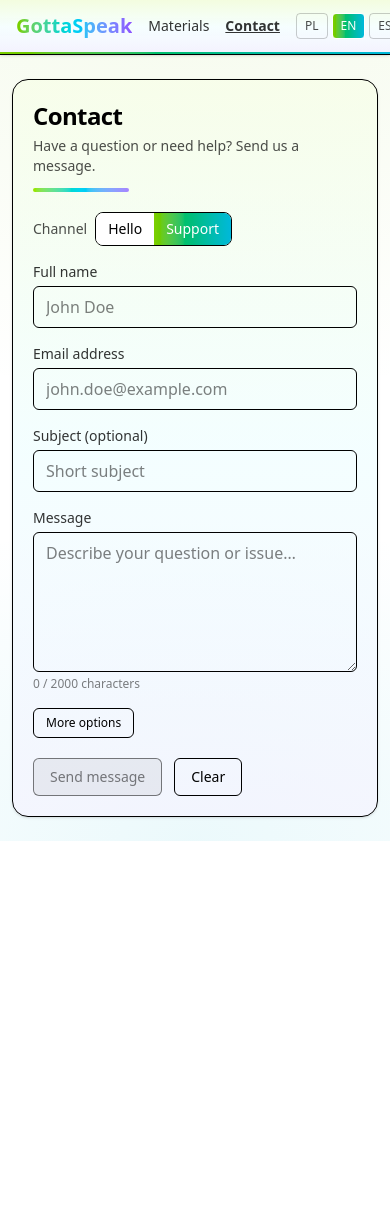
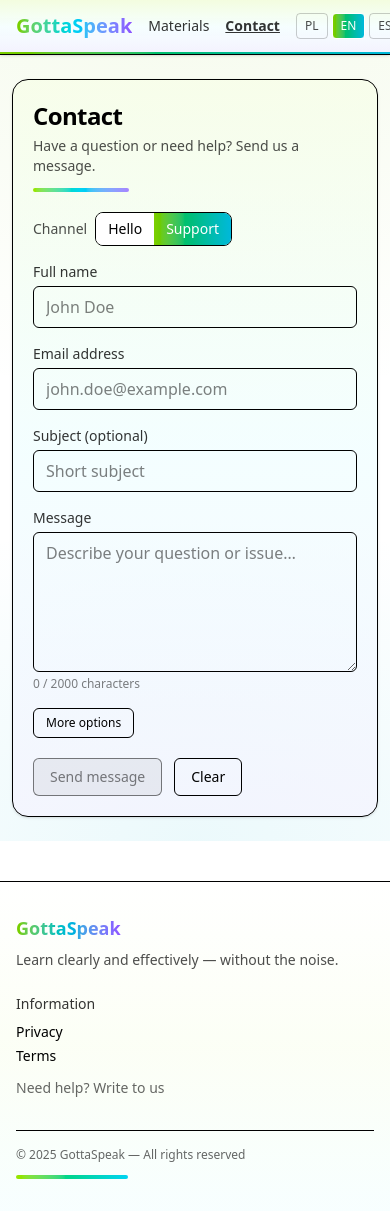
Before and after one commit to Ania58/gottaspeak-frontend, a React (Vite) app: page /contact in a window 390 px wide. Before the commit the page ends 844 px from the top, so only its background shows below. Built offline with nearby package versions, Linux system fonts and the light colour scheme; no server answers.

Commit message:
feat(ui): add responsive gradient Footer with i18n (PL/EN/ES)

```diff
--- a/src/App.tsx
+++ b/src/App.tsx
@@ -3,6 +3,7 @@
 import MaterialsList from "./pages/materials/MaterialsList";
 import MaterialDetails from "./pages/materials/MaterialDetails";
 import ContactPage from "./pages/contact/ContactPage";
+import Footer from "./components/layout/Footer";
 
 
 function App() {
@@ -17,6 +18,7 @@
           <Route path="/contact" element={<ContactPage />} />
           <Route index element={<div className="p-6">Home</div>} />
         </Routes>
+        <Footer />
       </Router>
     </>
   )
--- /dev/null
+++ b/src/components/layout/Footer.tsx
@@ -0,0 +1,65 @@
+import { Link } from "react-router-dom";
+import { useTranslation } from "react-i18next";
+
+export default function Footer() {
+  const { t } = useTranslation();
+  const year = new Date().getFullYear();
+
+  return (
+    <footer className="mt-10 border-t bg-gradient-to-b from-white via-lime-50/40 to-cyan-50/40">
+      <div className="mx-auto max-w-6xl px-4 py-8">
+        <div className="grid gap-6 sm:grid-cols-[1.2fr_1fr]">
+          <div>
+            <Link
+              to="/"
+              className="inline-block text-lg font-semibold bg-gradient-to-r from-lime-500 via-cyan-500 to-violet-500 bg-clip-text text-transparent"
+            >
+              GottaSpeak
+            </Link>
+            <p className="mt-2 text-sm text-black/70">
+              {t("footer.tagline")}
+            </p>
+          </div>
+
+          <div className="text-sm sm:justify-self-end">
+            <div className="font-medium text-black/80">{t("footer.legal")}</div>
+            <ul className="mt-2 space-y-1">
+              <li>
+                <Link
+                  to="/privacy"
+                  className="underline decoration-transparent underline-offset-2 hover:decoration-inherit transition"
+                >
+                  {t("footer.privacy")}
+                </Link>
+              </li>
+              <li>
+                <Link
+                  to="/terms"
+                  className="underline decoration-transparent underline-offset-2 hover:decoration-inherit transition"
+                >
+                  {t("footer.terms")}
+                </Link>
+              </li>
+              <li className="mt-3 text-black/60">
+                {t("footer.supportHint")}{" "}
+                <Link
+                  to="/contact"
+                  className="font-medium underline decoration-transparent underline-offset-2 hover:decoration-inherit transition"
+                >
+                  {t("footer.writeUs")}
+                </Link>
+              </li>
+            </ul>
+          </div>
+        </div>
+
+        <div className="mt-8 flex flex-col items-start justify-between gap-3 border-t pt-4 sm:flex-row sm:items-center">
+          <p className="text-xs text-black/60">
+            © {year} GottaSpeak — {t("footer.rights")}
+          </p>
+          <div className="h-1 w-28 rounded-full bg-gradient-to-r from-lime-400 via-emerald-400 to-cyan-400" />
+        </div>
+      </div>
+    </footer>
+  );
+}
--- a/src/i18next/translations.en.json
+++ b/src/i18next/translations.en.json
@@ -80,5 +80,15 @@
       "message": "Message must be at least 3 characters."
     },
     "counter": "{{n}} / {{max}} characters"
+  },
+  "footer": {
+    "tagline": "Learn clearly and effectively — without the noise.",
+    "navigate": "Navigate",
+    "legal": "Information",
+    "privacy": "Privacy",
+    "terms": "Terms",
+    "supportHint": "Need help?",
+    "writeUs": "Write to us",
+    "rights": "All rights reserved"
   }
 }
--- a/src/i18next/translations.es.json
+++ b/src/i18next/translations.es.json
@@ -80,5 +80,15 @@
       "message": "El mensaje debe tener al menos 3 caracteres."
     },
     "counter": "{{n}} / {{max}} caracteres"
+  },
+  "footer": {
+    "tagline": "Aprende de forma clara y eficaz, sin ruido.",
+    "navigate": "Navegación",
+    "legal": "Información",
+    "privacy": "Privacidad",
+    "terms": "Términos",
+    "supportHint": "¿Necesitas ayuda?",
+    "writeUs": "Escríbenos",
+    "rights": "Todos los derechos reservados"
   }
 }
--- a/src/i18next/translations.pl.json
+++ b/src/i18next/translations.pl.json
@@ -81,5 +81,15 @@
       "message": "Wiadomość musi mieć co najmniej 3 znaki."
     },
     "counter": "{{n}} / {{max}} znaków"
+  },
+  "footer": {
+    "tagline": "Ucz się jasno i skutecznie — bez zbędnego szumu.",
+    "navigate": "Nawigacja",
+    "legal": "Informacje",
+    "privacy": "Prywatność",
+    "terms": "Regulamin",
+    "supportHint": "Potrzebujesz pomocy?",
+    "writeUs": "Napisz do nas",
+    "rights": "Wszelkie prawa zastrzeżone"
   }
 }
```
